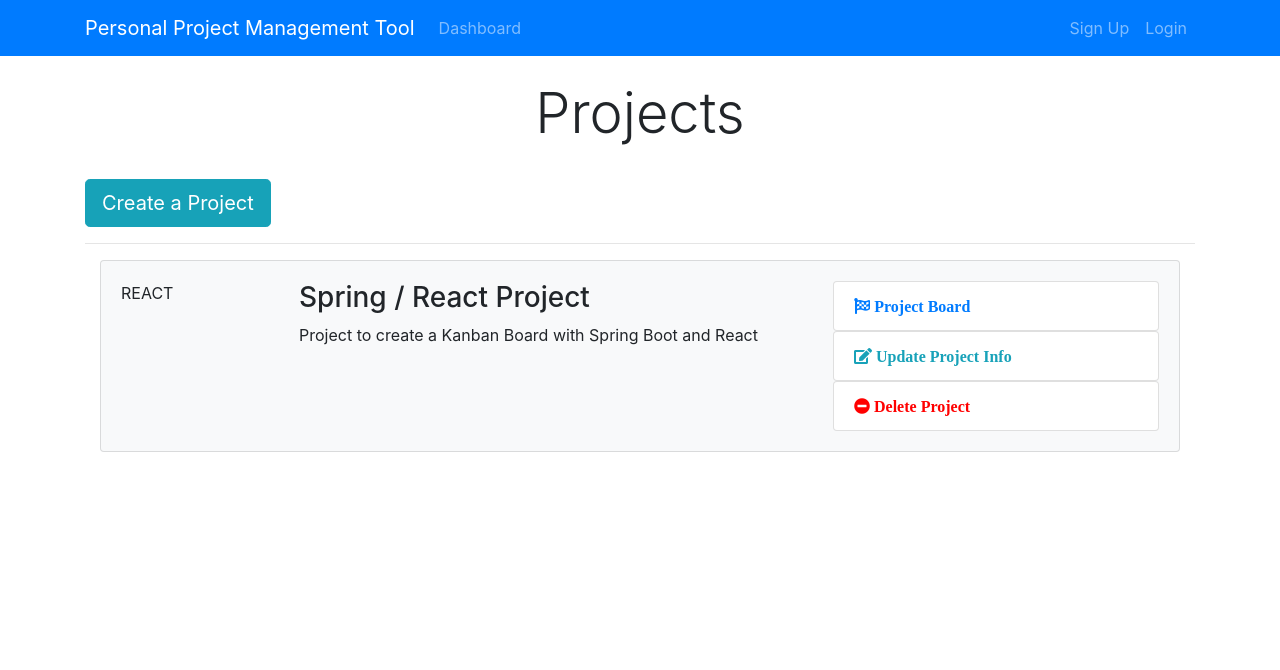
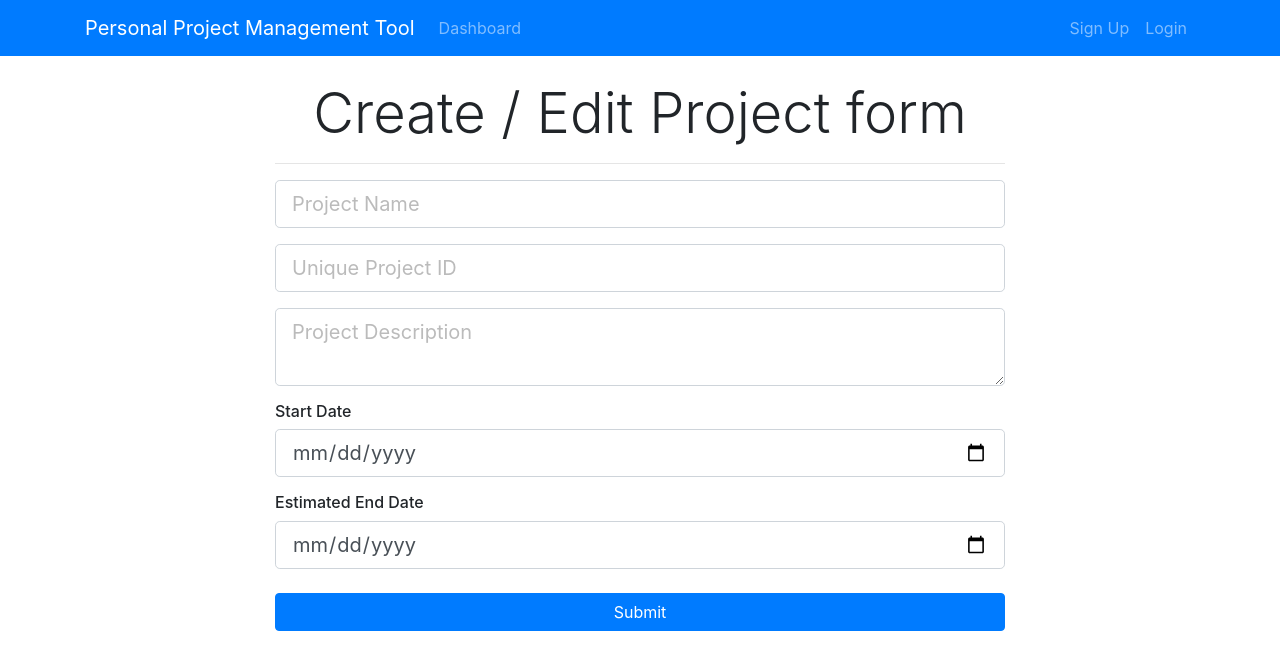
Before and after one commit to upadhyd/AgileProjectManagementTool, a React (Create React App) app in the folder react-agile-project-management-tool/: page /addProject in a window 1280 px wide. Shown: the top 670 px of the page. Built offline with nearby package versions, Linux system fonts and the light colour scheme.

Commit message:
branch16-17: React-Router-First-Component and AddProject Controlled Form Component

```diff
--- a/react-agile-project-management-tool/package.json
+++ b/react-agile-project-management-tool/package.json
@@ -6,6 +6,7 @@
     "bootstrap": "^4.3.1",
     "react": "^16.8.2",
     "react-dom": "^16.8.2",
+    "react-router-dom": "^4.3.1",
     "react-scripts": "2.1.5"
   },
   "scripts": {
--- a/react-agile-project-management-tool/src/App.js
+++ b/react-agile-project-management-tool/src/App.js
@@ -3,14 +3,19 @@
 import Dashboard from "./components/Dashboard";
 import Header from "./components/Layout/Header";
 import "bootstrap/dist/css/bootstrap.min.css";
+import { BrowserRouter as Router, Route } from "react-router-dom";
+import AddProject from "./components/Project/AddProject";
 
 class App extends Component {
   render() {
     return (
-      <div className="App">
-        <Header />
-        <Dashboard />
-      </div>
+      <Router>
+        <div className="App">
+          <Header />
+          <Route exact path="/dashboard" component={Dashboard} />
+          <Route exact path="/addProject" component={AddProject} />
+        </div>
+      </Router>
     );
   }
 }
--- a/react-agile-project-management-tool/src/components/Dashboard.js
+++ b/react-agile-project-management-tool/src/components/Dashboard.js
@@ -1,5 +1,6 @@
 import React, { Component } from "react";
 import ProjectItem from "./Project/ProjectItem";
+import CreateProjectButton from "./Project/CreateProjectButton";
 
 class Dashboard extends Component {
   render() {
@@ -10,9 +11,7 @@
             <div className="col-md-12">
               <h1 className="display-4 text-center">Projects</h1>
               <br />
-              <a href="ProjectForm.html" className="btn btn-lg btn-info">
-                Create a Project
-              </a>
+              <CreateProjectButton />
               <br />
               <hr />
               <ProjectItem />
--- /dev/null
+++ b/react-agile-project-management-tool/src/components/Project/AddProject.js
@@ -0,0 +1,110 @@
+import React, { Component } from "react";
+
+class AddProject extends Component {
+  constructor() {
+    super();
+
+    this.state = {
+      projectName: "",
+      projectIdentifier: "",
+      description: "",
+      start_date: "",
+      end_date: ""
+    };
+
+    this.onChange = this.onChange.bind(this);
+    this.onSubmit = this.onSubmit.bind(this);
+  }
+
+  onChange(event) {
+    this.setState({ [event.target.name]: event.target.value });
+  }
+
+  onSubmit(e) {
+    e.preventDefault();
+    const newProject = {
+      projectName: this.state.projectName,
+      projectIdentifier: this.state.projectIdentifier,
+      description: this.state.description,
+      start_date: this.state.start_date,
+      end_date: this.state.end_date
+    };
+
+    console.log(newProject);
+  }
+
+  render() {
+    return (
+      <div className="project">
+        <div className="container">
+          <div className="row">
+            <div className="col-md-8 m-auto">
+              <h5 className="display-4 text-center">
+                Create / Edit Project form
+              </h5>
+              <hr />
+              <form onSubmit={this.onSubmit}>
+                <div className="form-group">
+                  <input
+                    type="text"
+                    className="form-control form-control-lg "
+                    placeholder="Project Name"
+                    name="projectName"
+                    value={this.state.projectName}
+                    onChange={this.onChange}
+                  />
+                </div>
+                <div className="form-group">
+                  <input
+                    type="text"
+                    className="form-control form-control-lg"
+                    placeholder="Unique Project ID"
+                    name="projectIdentifier"
+                    value={this.state.projectIdentifier}
+                    onChange={this.onChange}
+                  />
+                </div>
+                <div className="form-group">
+                  <textarea
+                    className="form-control form-control-lg"
+                    placeholder="Project Description"
+                    name="description"
+                    value={this.state.description}
+                    onChange={this.onChange}
+                  />
+                </div>
+                <h6>Start Date</h6>
+                <div className="form-group">
+                  <input
+                    type="date"
+                    className="form-control form-control-lg"
+                    name="start_date"
+                    value={this.state.start_date}
+                    onChange={this.onChange}
+                  />
+                </div>
+                <h6>Estimated End Date</h6>
+                <div className="form-group">
+                  <input
+                    type="date"
+                    className="form-control form-control-lg"
+                    name="end_date"
+                    value={this.state.end_date}
+                    onChange={this.onChange}
+                  />
+                </div>
+
+                <input
+                  type="submit"
+                  className="btn btn-primary btn-block mt-4"
+                />
+              </form>
+            </div>
+          </div>
+        </div>
+      </div>
+    );
+  }
+}
+
+export default AddProject;
--- /dev/null
+++ b/react-agile-project-management-tool/src/components/Project/CreateProjectButton.js
@@ -0,0 +1,14 @@
+import React from "react";
+import { Link } from "react-router-dom";
+
+const CreateProjectButton = () => {
+  return (
+    <React.Fragment>
+      <Link to="/addProject" className="btn btn-lg btn-info">
+        Create a Project
+      </Link>
+    </React.Fragment>
+  );
+};
+
+export default CreateProjectButton;
```
Also changed, not shown: 1 other file (tests, documents, lock files or other folders).
